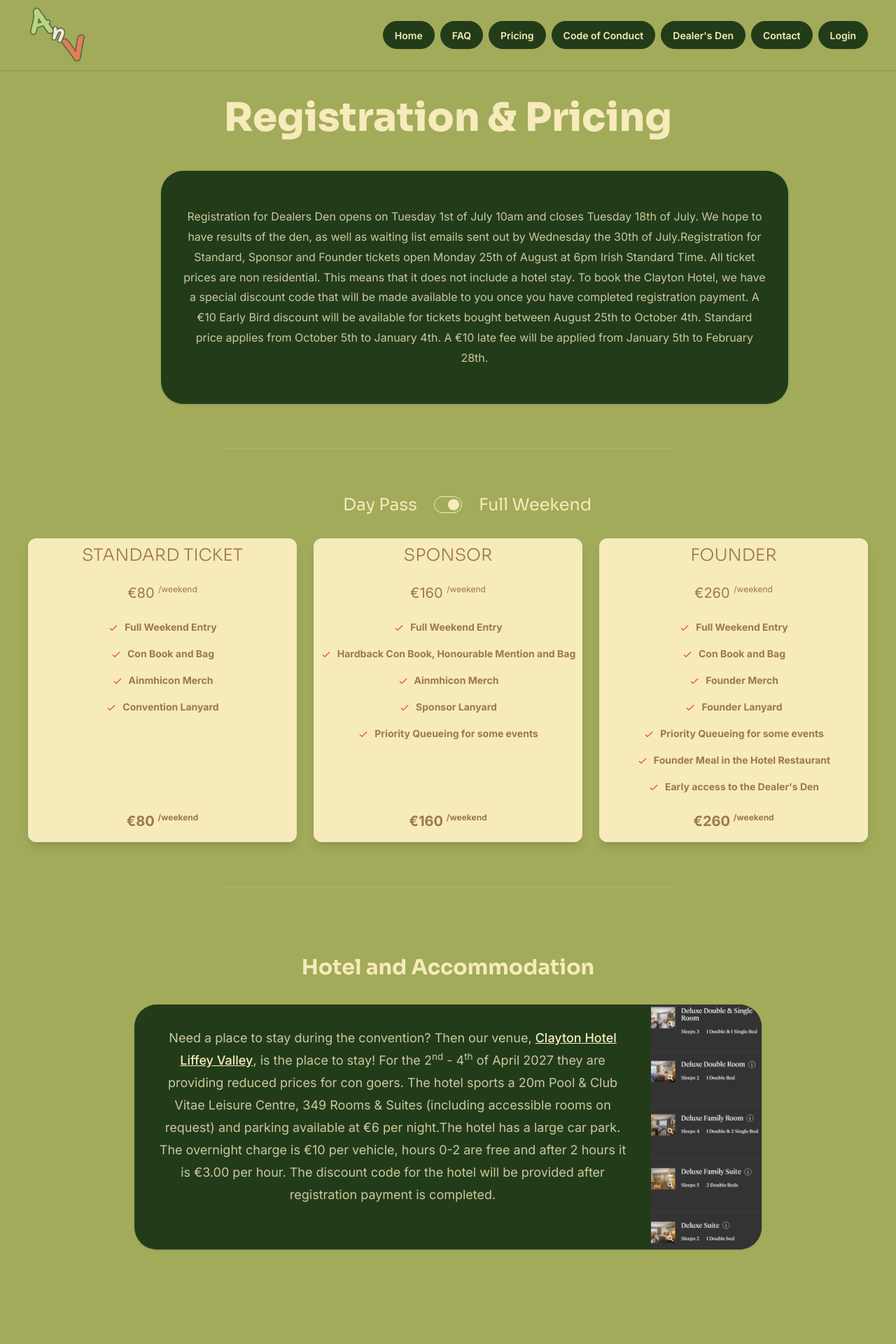
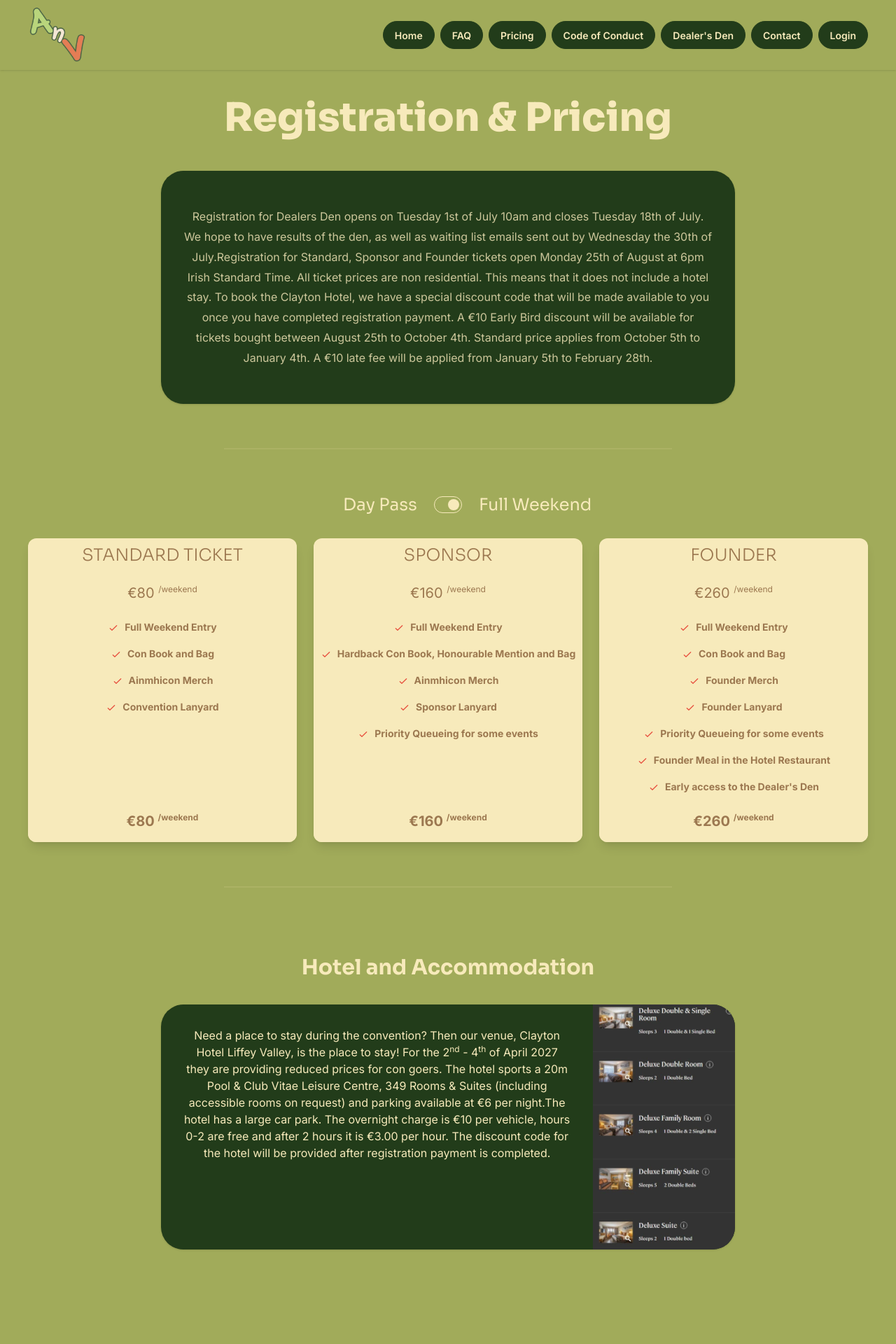
Before and after one commit to ja-zzy/ainmhicon.ie, a Next.js app: page /pricing in a window 1280 px wide. Shown: the top 1920 px of the page at 70% size. Built offline with nearby package versions, Linux system fonts and the light colour scheme.

Commit message:
proper max width on pricing page card

```diff
--- a/app/pricing/page.tsx
+++ b/app/pricing/page.tsx
@@ -2,9 +2,9 @@ export default function Pricing() {
     return (
         <div className="flex flex-col flex-1 items-center">
             <div className="w-full bg-base-100 text-center">
-                <article className=" prose prose-xl m-auto py-10">
+                <article className=" prose prose-xl m-auto py-10 w-[90vw] md:w-[70vw]  max-w-205">
                     <h1>Registration & Pricing</h1>
-                    <div className="card bg-base-200 card-lg shadow-sm w-[90vw] md:w-[70vw] m-auto">
+                    <div className="card bg-base-200 card-lg shadow-sm m-auto">
                         <div className="card-body">
                             <p>
                                 Registration for Dealers Den opens on Tuesday 1st of July 10am and closes Tuesday 18th of July. We hope to have results of the den, as well as waiting list emails sent out by Wednesday the 30th of July.Registration for Standard, Sponsor and Founder tickets open Monday 25th of August at 6pm Irish Standard Time. All ticket prices are non residential. This means that it does not include a hotel stay. To book the Clayton Hotel, we have a special discount code that will be made available to you once you have completed registration payment. A €10 Early Bird discount will be available for tickets bought between August 25th to October 4th. Standard price applies from October 5th to January 4th. A €10 late fee will be applied from January 5th to February 28th.
@@ -130,16 +130,16 @@ export default function Pricing() {
                     </div>
                 </article>
                 <div className="divider w-[50%] mx-auto"></div>
-                <article className='py-10'>
-                    <div className='prose prose-lg mx-auto my-8'>
+                <article className='py-10 w-[90vw] md:w-[70vw] max-w-205 m-auto'>
+                    <div className='prose prose-lg mx-auto my-8 '>
                         <h2>Hotel and Accommodation</h2></div>
-                    <div className="card bg-base-200 card-lg shadow-sm lg:card-side  w-[90vw] md:w-[70vw] m-auto">
+                    <div className="card bg-base-200 card-lg shadow-sm lg:card-side m-auto">
 
-                        <div className="card-body prose prose-lg">
+                        <div className="card-body shrink">
                             <p>Need a place to stay during the convention? Then our venue, <a href='https://www.claytonhotels.com/liffey-valley/'>Clayton Hotel Liffey Valley</a>, is the place to stay! For the 2<sup>nd</sup> - 4<sup>th</sup> of April 2027 they are providing reduced prices for con goers. The hotel sports a 20m Pool & Club Vitae Leisure Centre, 349 Rooms & Suites (including accessible rooms on request) and parking available at €6 per night.The hotel has a large car park. The overnight charge is €10 per vehicle, hours 0-2 are free and after 2 hours it is €3.00 per hour. The discount code for the hotel will be provided after registration payment is completed.</p>
 
                         </div>
-                        <figure className="hidden lg:block h-87.5">
+                        <figure className="hidden lg:block h-87.5 shrink-0">
                             <img src='/hotel.webp' />
                         </figure>
                     </div>
```
